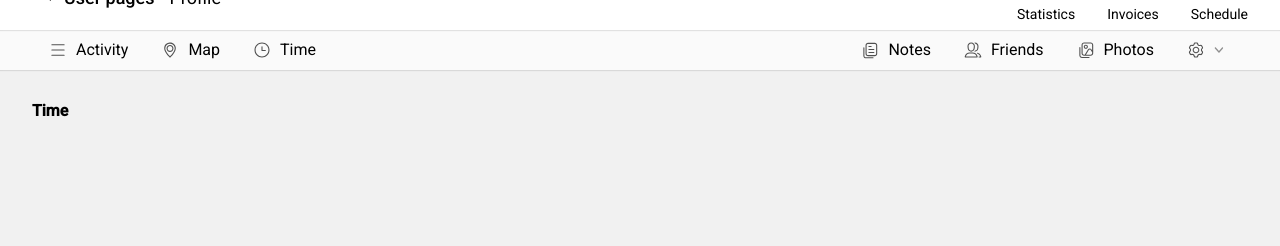
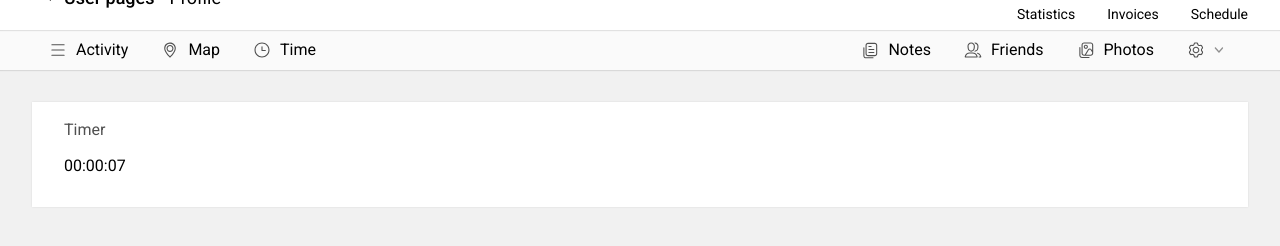
Before and after one commit to George7836/webbee-task1, a website with bundled scripts: page index.html in a window 1280 px wide. Both pictures are taken after a click on the link "Time". Shown: the part 34-280 px from the top of the page. Built offline with nearby package versions, Linux system fonts and the light colour scheme.

Commit message:
feat: add timer

```diff
--- a/index.html
+++ b/index.html
@@ -140,5 +140,6 @@
   <script type="module" src="./js/router.js"></script>
   <script src="./js/script.js"></script>
   <script type="module" src="./js/map.js"></script>
+  <script type="module" src="./js/timer.js"></script>
 </body>
 </html>
--- a/js/router.js
+++ b/js/router.js
@@ -1,4 +1,5 @@
 import { main } from "./map.js";
+import { setValuesInDOM } from "./timer.js";
 
 const routes = {
     '/index.html': '/pages/activity.html',
@@ -18,6 +19,10 @@ const router = async () => {
     if(window.location.hash === '#/map') {
         main()
     }
+    if(window.location.hash === '#/time') {
+        let values = JSON.parse(sessionStorage.getItem('timer'))
+        setValuesInDOM(values.h, values.m, values.s)
+    }
 };
 
 window.addEventListener('hashchange', router);
--- /dev/null
+++ b/js/timer.js
@@ -0,0 +1,71 @@
+let hours
+let minutes
+let seconds
+let interval
+let updatedS, updatedM, updatedH
+
+function setTimer() {
+  if(sessionStorage.getItem('timer') === null) {
+    sessionStorage.setItem('timer', JSON.stringify({ h: 0, m: 0, s: 0 }))
+  }
+
+  let values = JSON.parse(sessionStorage.getItem('timer'))
+
+  updatedS = Number(values.s),
+  updatedM = Number(values.m),
+  updatedH = Number(values.h);
+}
+
+setTimer()
+
+function startInterval() {
+  clearInterval(interval)
+  interval = setInterval(() => {
+    run()
+  }, 1000)
+}
+
+startInterval()
+
+const run = () => {
+  if(updatedM === 59){
+    updatedH++;
+    updatedM = 0;
+  }
+  if(updatedS === 59){
+    updatedM++;
+    updatedS = 0;
+  } else {
+    updatedS++;
+  }
+
+  sessionStorage.setItem('timer', JSON.stringify({h: updatedH, m: updatedM, s: updatedS}))
+
+  if(window.location.hash === '#/time') {
+    setValuesInDOM(updatedH, updatedM, updatedS)
+  }
+}
+
+const stop = () => {
+  clearInterval(interval)
+}
+
+export function setValuesInDOM(h, m, s) {
+  hours = document.querySelector('.hours')
+  minutes = document.querySelector('.minutes')
+  seconds = document.querySelector('.seconds')
+
+  hours.innerText = h >= 10 ? h : '0' + h
+  minutes.innerText = m >= 10 ? m : '0' + m
+  seconds.innerText = s >= 10 ? s : '0' + s
+}
+
+const isVisible = () => {
+  if(document.visibilityState === 'hidden') {
+    stop()
+  } else if(document.visibilityState === 'visible') {
+    startInterval()
+  }
+}
+
+window.addEventListener('visibilitychange', isVisible)
--- a/pages/time.html
+++ b/pages/time.html
@@ -1 +1,6 @@
-<h1>Time</h1>
+<div class='page-container'>
+  <div class='page-container__top'>
+    <h3 class='page-container__title'>Timer</h3>
+  </div>
+  <span class="counter hours">00</span>:<span class="counter minutes">00</span>:<span class="counter seconds">00</span>
+</div>
--- a/styles/main.css
+++ b/styles/main.css
@@ -4,6 +4,7 @@
 @import './vars.css';
 @import './components/header.css';
 @import './pages/map.css';
+@import './pages/timer.css';
 
 html {
 	overflow-x: hidden;
--- /dev/null
+++ b/styles/pages/timer.css
@@ -0,0 +1,28 @@
+.page-container {
+  width: 100%;
+  background-color: var(--white);
+  box-shadow: 0px 0px 2px rgba(0, 0, 0, 0.1);
+  padding: 18px 32px 32px 32px;
+}
+
+.page-container__top {
+  padding-bottom: 18px;
+  display: flex;
+  justify-content: space-between;
+  align-items: center;
+}
+
+.page-container__title {
+  font-weight: 400;
+  font-size: 16px;
+  line-height: 19px;
+  color: var(--black);
+}
+
+.page-container__btn:not(:last-of-type) {
+  margin-right: 8px;
+}
+
+.counter {
+  font-weight: 400;
+}
```
